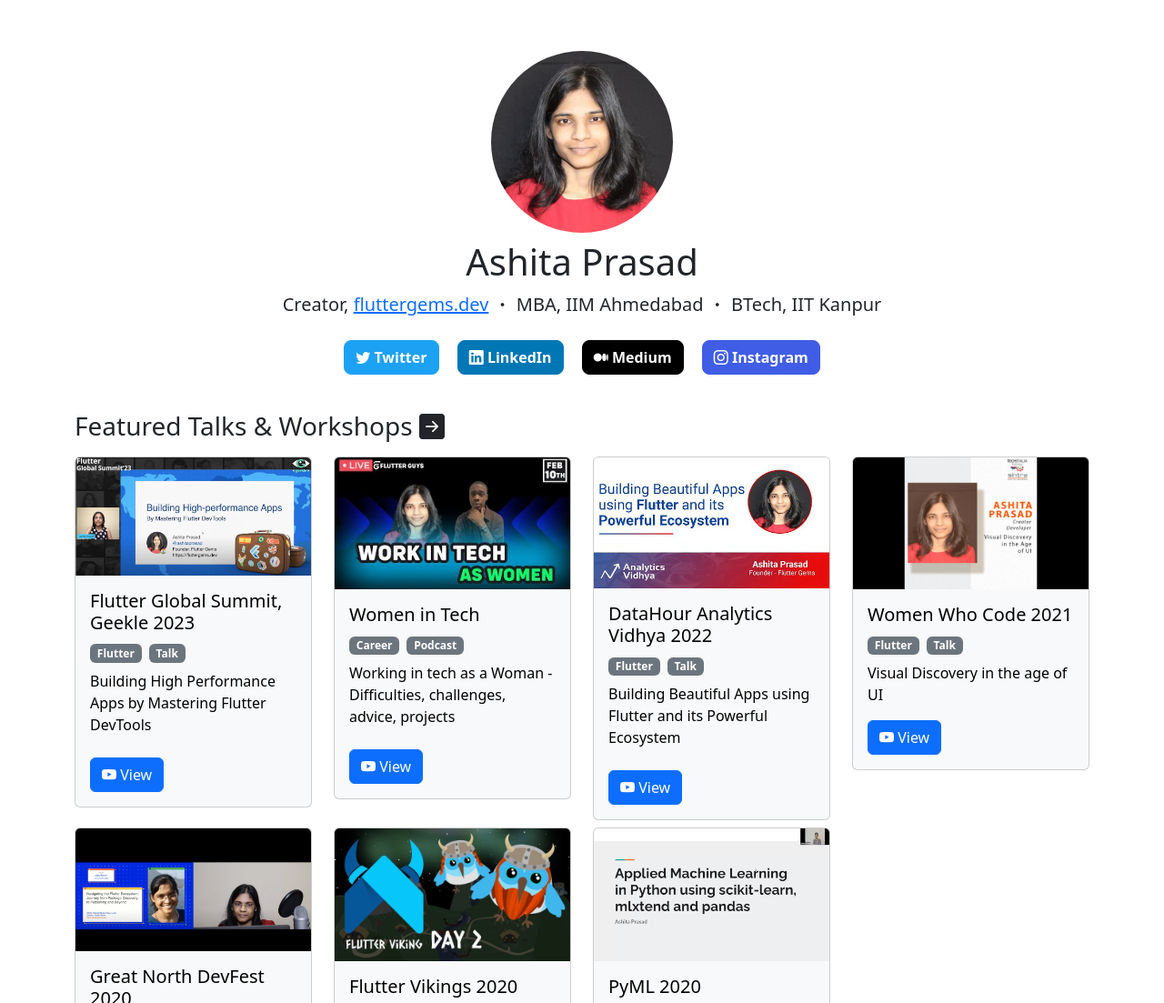
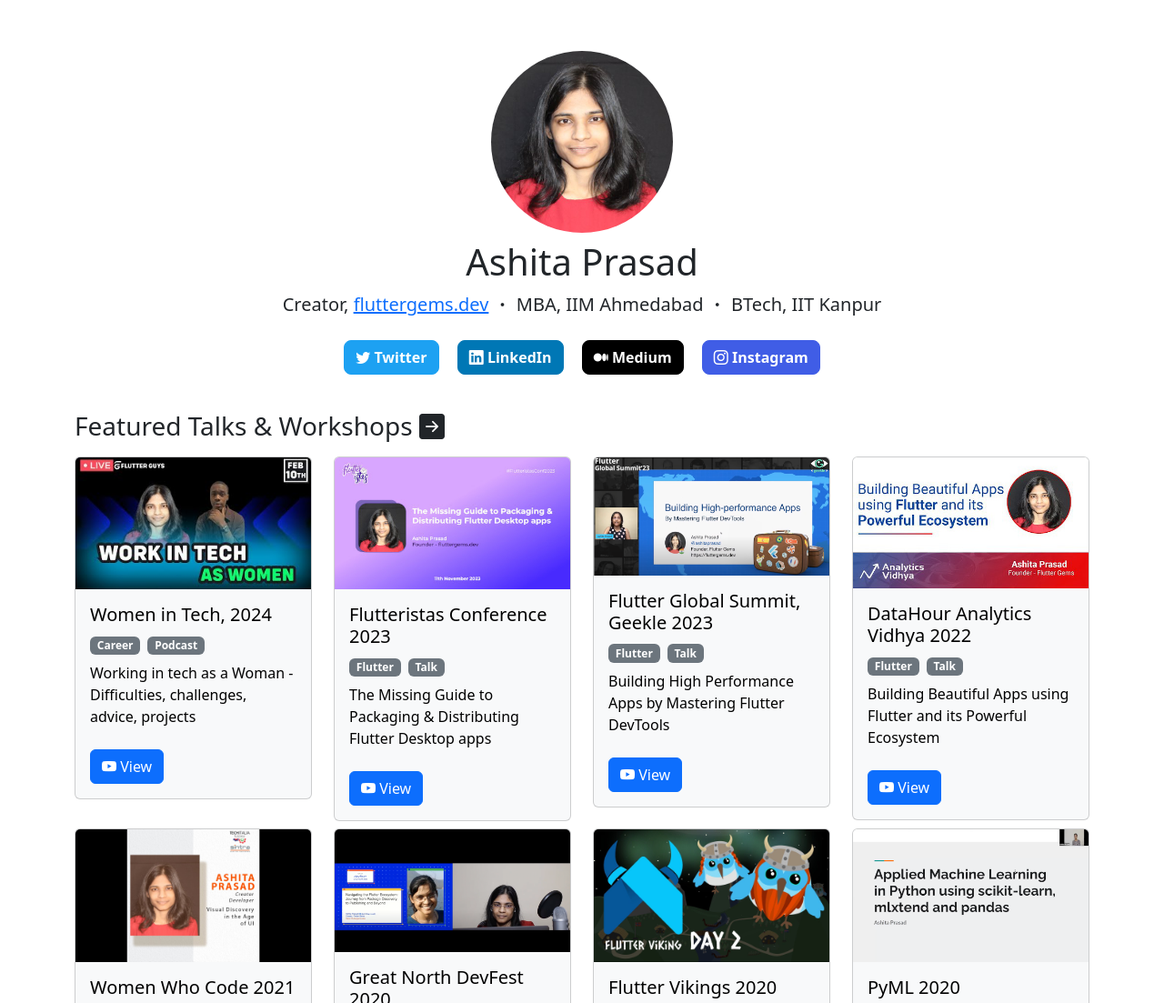
Before and after one commit to ashitaprasad/ashitaprasad.github.io, a plain HTML site: page index.html in a window 1280 px wide. Shown: the top 1103 px of the page at 91% size. Drawn offline with nearby package versions, Linux system fonts and the light colour scheme.

Commit message:
Added flutterista conf details

```diff
--- a/index.html
+++ b/index.html
@@ -39,6 +39,29 @@
       <div class="container py-3">
       <h3>Featured Talks & Workshops <i class="bi bi-arrow-right-square-fill"></i></h3>
       <div class="row">
+
+        <div class="col-6 col-md-4 col-xl-3 pt-2">
+          <div class="card text-bg-light">
+            <img src="/media/thumbs/flutterguys.jpg" class="card-img-top" alt="Podcast on Women in Tech">
+            <div class="card-body">
+              <h5 class="card-title">Women in Tech, 2024</h5>
+              <span class="badge text-bg-secondary">Career</span><span class="px-1"></span><span class="badge text-bg-secondary">Podcast</span><br/>
+              <p class="pt-2 card-text">Working in tech as a Woman - Difficulties, challenges, advice, projects</p>
+              <a href="https://www.youtube.com/watch?v=rjhsK5fUUlY" target="_blank" class="btn btn-primary mt-2"><i class="bi bi-youtube"> </i> View</a>
+            </div>
+          </div>
+        </div>
+        <div class="col-6 col-md-4 col-xl-3 pt-2">
+          <div class="card text-bg-light">
+            <img src="/media/thumbs/flutteristas23.jpeg" class="card-img-top" alt="Flutteristas Conf 2023">
+            <div class="card-body">
+              <h5 class="card-title">Flutteristas Conference 2023</h5>
+              <span class="badge text-bg-secondary">Flutter</span><span class="px-1"></span><span class="badge text-bg-secondary">Talk</span><br/>
+              <p class="pt-2 card-text">The Missing Guide to Packaging & Distributing Flutter Desktop apps</p>
+              <a href="https://www.youtube.com/live/9UAOMzl7Nuo?feature=shared&t=3099" target="_blank" class="btn btn-primary mt-2"><i class="bi bi-youtube"> </i> View</a>
+            </div>
+          </div>
+        </div>
         <div class="col-6 col-md-4 col-xl-3 pt-2">
           <div class="card text-bg-light">
             <img src="/media/thumbs/geekle.png" class="card-img-top" alt="Flutter global summit 2023">
@@ -47,17 +70,6 @@
               <span class="badge text-bg-secondary">Flutter</span><span class="px-1"></span><span class="badge text-bg-secondary">Talk</span><br/>
               <p class="pt-2 card-text">Building High Performance Apps by Mastering Flutter DevTools</p>
               <a href="https://www.youtube.com/watch?v=BafFTK-YClo&t=19568" target="_blank" class="btn btn-primary mt-2"><i class="bi bi-youtube"> </i> View</a>
-            </div>
-          </div>
-        </div>
-        <div class="col-6 col-md-4 col-xl-3 pt-2">
-          <div class="card text-bg-light">
-            <img src="/media/thumbs/flutterguys.jpg" class="card-img-top" alt="Podcast on Women in Tech">
-            <div class="card-body">
-              <h5 class="card-title">Women in Tech</h5>
-              <span class="badge text-bg-secondary">Career</span><span class="px-1"></span><span class="badge text-bg-secondary">Podcast</span><br/>
-              <p class="pt-2 card-text">Working in tech as a Woman - Difficulties, challenges, advice, projects</p>
-              <a href="https://www.youtube.com/watch?v=rjhsK5fUUlY" target="_blank" class="btn btn-primary mt-2"><i class="bi bi-youtube"> </i> View</a>
             </div>
           </div>
         </div>
```
